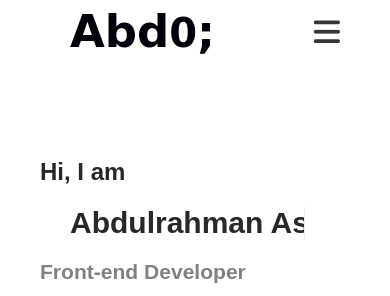
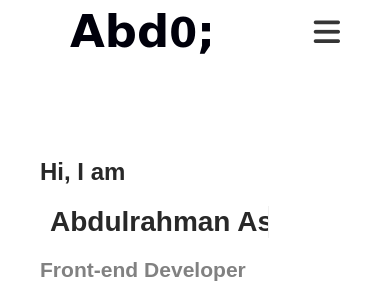
Before and after one commit to Abdulirhman-Ashraf/Portfolio, a plain HTML site: page index.html in a window 390 px wide. Shown: the top 296 px of the page. Drawn offline with Linux system fonts and the light colour scheme.

Commit message:
Add files via upload

```diff
--- a/style/style.css
+++ b/style/style.css
@@ -396,7 +396,8 @@ textarea:hover {
     height: fit-content !important;
 }
 #Home .left h2{
-font-size: 30px;
+font-size: 28px;
+margin-left: 10px;
 }
 #Home .left p{
 font-size: 24px;
```
